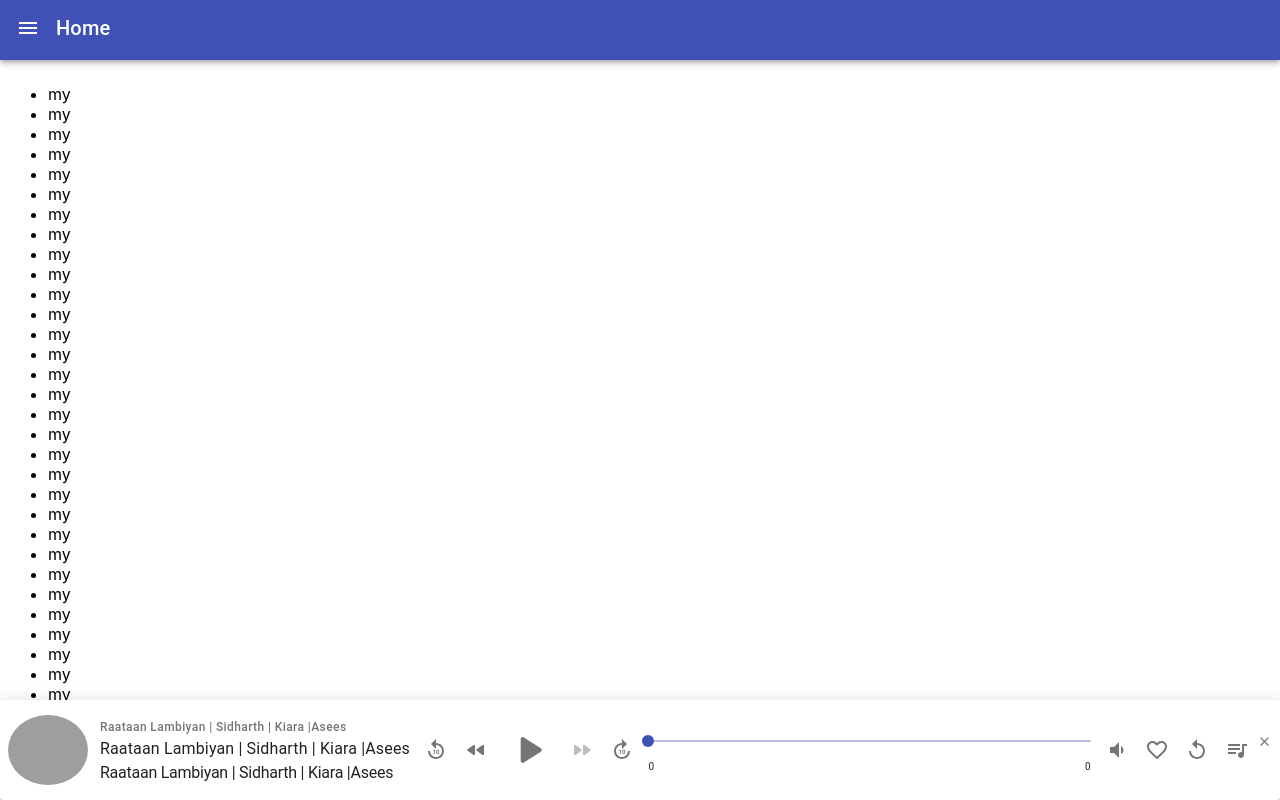
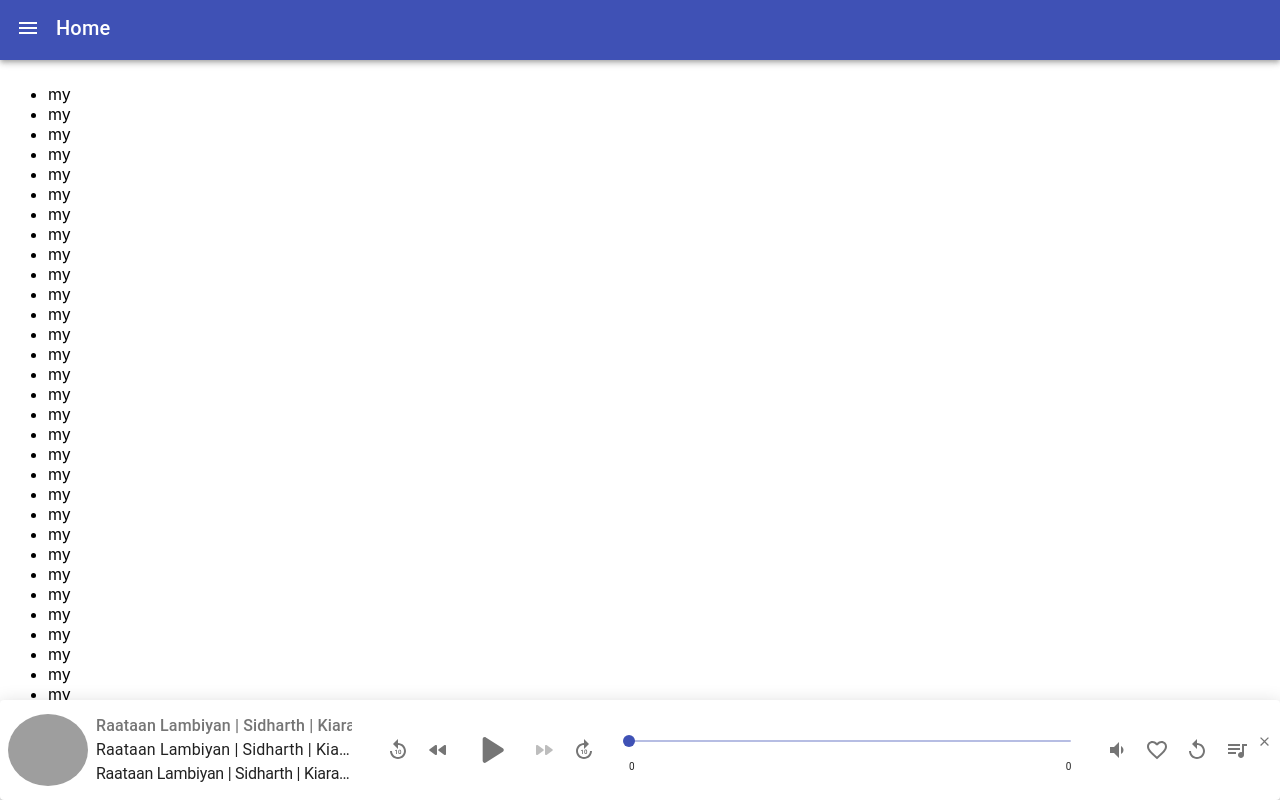
Before and after one commit to ajayratha4/react-music-video, a React (Create React App) app: page / in a window 1280 px wide. Built offline with nearby package versions, Linux system fonts and the light colour scheme; grey boxes are pictures that could not be loaded.

Commit message:
Fixed width

```diff
--- a/src/common/MusicPlayer/MinimizeAudioPlayer.tsx
+++ b/src/common/MusicPlayer/MinimizeAudioPlayer.tsx
@@ -76,6 +76,7 @@ const MinimizeAudioPlayer = ({
         <Box
           onClick={handlefullScreen}
           display="flex"
+          gap={1}
           sx={{ cursor: "pointer" }}
         >
           <Box>
@@ -85,20 +86,21 @@ const MinimizeAudioPlayer = ({
               alt={songDetails.name}
             />
           </Box>
-          <Box>
-            <Box sx={{ ml: 1.5, minWidth: 0 }}>
-              <Typography
-                variant="caption"
-                color="text.secondary"
-                fontWeight={500}
+          <Box
+            width="20vw"
+            sx={{
+              whiteSpace: "nowrap",
+              overflow: "hidden",
+              textOverflow: "ellipsis",
+            }}
           >
+            <Typography color="text.secondary" fontWeight={500}>
               {songDetails.name}
             </Typography>
             <Typography noWrap>{songDetails.name}</Typography>
             <Typography noWrap letterSpacing={-0.25}>
               {songDetails.name}
             </Typography>
-            </Box>
           </Box>
         </Box>
 
```
Lines whose indentation alone changed are shown as unchanged.
